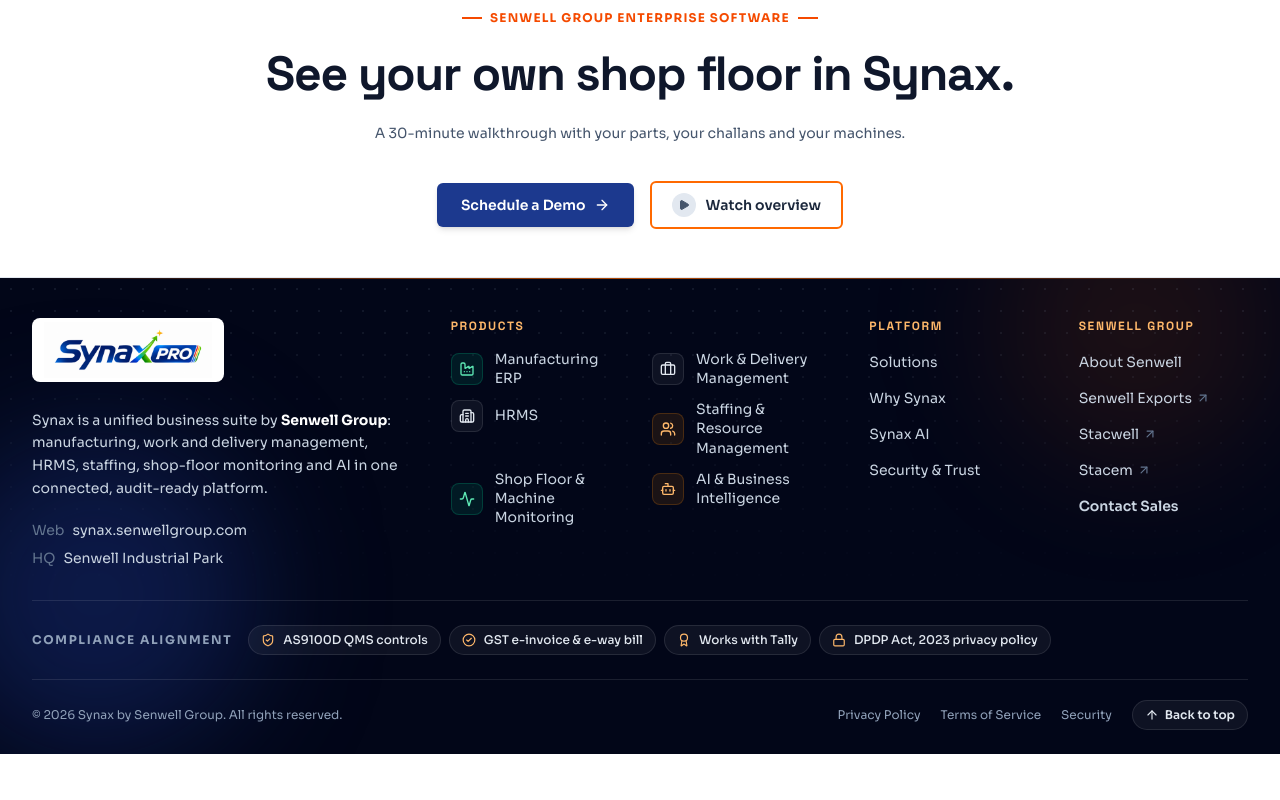
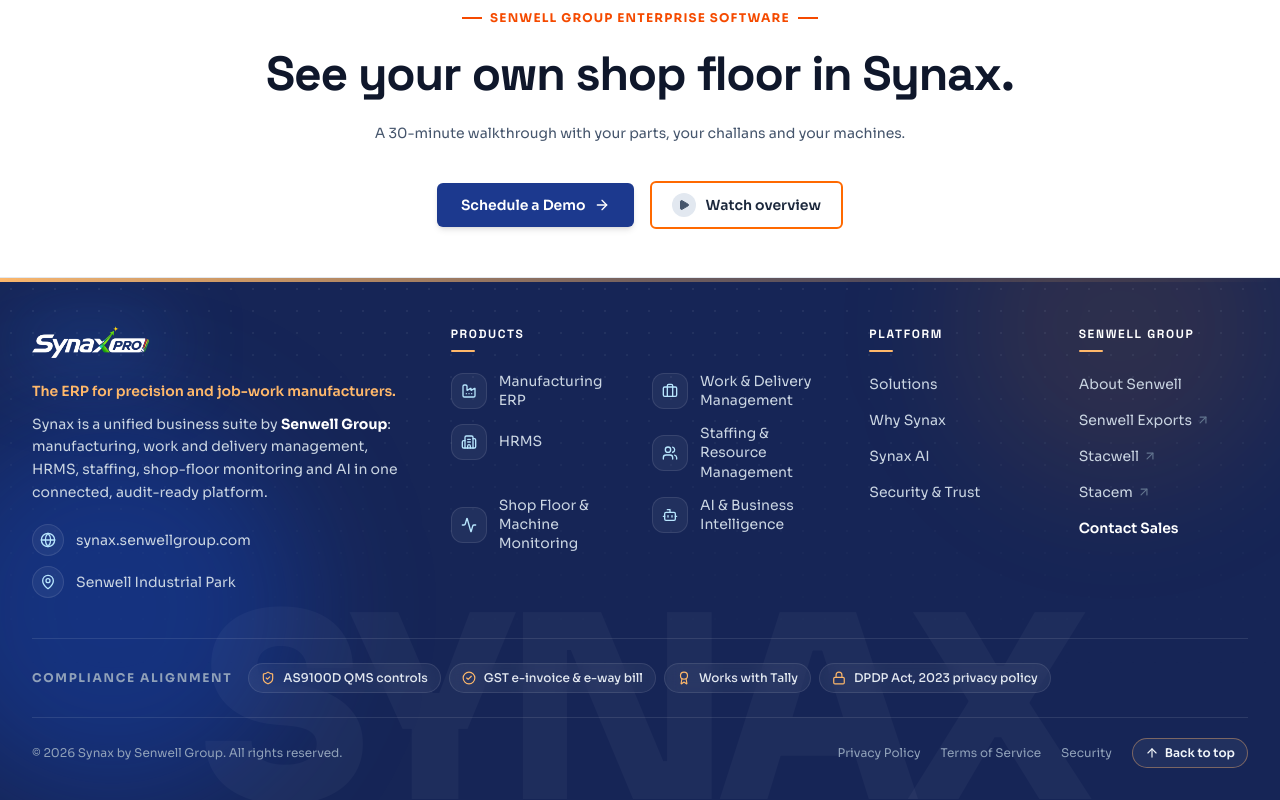
Before and after one commit to VaibhavSontakke-Dev/synax-landing, a Next.js app: page / in a window 1280 px wide. Shown: the part 11101-11901 px from the top of the page. Before the commit the page ends 11855 px from the top, so only its background shows below. Built offline with nearby package versions, Linux system fonts and the light colour scheme.

Commit message:
logo updated

```diff
--- a/app/erp/_components/home-footer.tsx
+++ b/app/erp/_components/home-footer.tsx
@@ -11,39 +11,40 @@ import {
   Building2,
   CheckCircle2,
   Factory,
+  Globe,
   Lock,
+  MapPin,
   ShieldCheck,
   Users,
 } from "lucide-react";
 import Link from "next/link";
 import { useDemo } from "./demo-provider";
 import { hrefFor, type ProductKey } from "../_data/products";
+import { LIVE_POSITIONING } from "../_data/live";
 
 /**
- * Landing-page footer.
+ * Landing-page footer (dark navy).
  *
- * Layout: closing CTA card → 12-col link grid (brand · six products · platform ·
- * company) → compliance chips → legal bar with back-to-top. Everything is real
- * navigation (links/buttons inside labelled <nav>s) and uses the same navy/orange
- * palette and product icon tiles as the header menu and the hero.
+ * Layout: brand column (white Synax PRO logo, positioning line, contact) · six products · platform · company,
+ * then compliance chips and a legal bar with back-to-top. The logo is a white knockout of the brand logo
+ * (`/images/synax-pro-light.png`) so it sits straight on the dark surface, with a soft glow behind it. A faint
+ * "SYNAX" watermark runs along the bottom. Everything is real navigation inside labelled <nav>s.
  */
 
 interface FooterProduct {
   label: string;
   Icon: LucideIcon;
-  /** Dark-surface variant of the colours the Products menu uses for this product. */
-  tile: string;
   key: ProductKey;
 }
 
 // Same destinations as the header's Products menu.
 const PRODUCTS: FooterProduct[] = [
-  { label: "Manufacturing ERP", Icon: Factory, tile: "bg-emerald-400/10 text-emerald-300 border-emerald-400/20", key: "precision" },
-  { label: "Work & Delivery Management", Icon: Briefcase, tile: "bg-white/5 text-slate-200 border-white/10", key: "it" },
-  { label: "HRMS", Icon: Building2, tile: "bg-white/5 text-slate-200 border-white/10", key: "hrms" },
-  { label: "Staffing & Resource Management", Icon: Users, tile: "bg-orange-400/10 text-orange-300 border-orange-400/20", key: "staffing" },
-  { label: "Shop Floor & Machine Monitoring", Icon: Activity, tile: "bg-emerald-400/10 text-emerald-300 border-emerald-400/20", key: "shopfloor" },
-  { label: "AI & Business Intelligence", Icon: Bot, tile: "bg-orange-400/10 text-orange-300 border-orange-400/20", key: "ai" },
+  { label: "Manufacturing ERP", Icon: Factory, key: "precision" },
+  { label: "Work & Delivery Management", Icon: Briefcase, key: "it" },
+  { label: "HRMS", Icon: Building2, key: "hrms" },
+  { label: "Staffing & Resource Management", Icon: Users, key: "staffing" },
+  { label: "Shop Floor & Machine Monitoring", Icon: Activity, key: "shopfloor" },
+  { label: "AI & Business Intelligence", Icon: Bot, key: "ai" },
 ];
 
 const PLATFORM_LINKS = [
@@ -69,80 +70,81 @@ const COMPLIANCE = [
 /** A fixed year: new Date() cannot be read while prerendering a client component. Update each January. */
 const COPYRIGHT_YEAR = 2026;
 
-const linkClass =
-  "rounded-sm text-sm text-slate-300 transition-colors hover:text-orange-300 focus-visible:outline-2 focus-visible:outline-offset-2 focus-visible:outline-orange-300";
+const FOCUS = "focus-visible:outline-2 focus-visible:outline-offset-2 focus-visible:outline-orange-300";
 
-const columnHeading = "mb-4 text-xs font-bold tracking-[0.14em] text-orange-300 uppercase";
+const linkClass = `inline-block rounded-sm text-sm text-slate-300 transition-all duration-200 hover:translate-x-0.5 hover:text-orange-300 ${FOCUS}`;
+
+function ColumnHeading({ children }: { children: React.ReactNode }) {
+  return (
+    <h3 className="mb-5 text-xs font-bold tracking-[0.14em] text-white uppercase">
+      {children}
+      <span className="mt-2 block h-0.5 w-6 rounded-full bg-orange-300" aria-hidden="true" />
+    </h3>
+  );
+}
 
 export function Footer() {
   const { openDemo } = useDemo();
   const onScheduleDemo = () => openDemo();
 
   return (
-    <footer className="relative isolate overflow-hidden bg-slate-950 text-slate-300">
-      {/* Decorative: top accent line, soft glows, fine dot grid */}
+    <footer className="relative isolate overflow-hidden bg-blue-950 text-slate-300">
+      {/* Decorative: top accent line, glows, fine dot grid, big faint wordmark */}
       <div className="pointer-events-none absolute inset-0 -z-10" aria-hidden="true">
-        <div className="absolute inset-x-0 top-0 h-px bg-gradient-to-r from-transparent via-orange-500/70 to-transparent" />
-        <div className="absolute -top-24 right-0 h-72 w-72 rounded-full bg-orange-500/10 blur-3xl" />
-        <div className="absolute bottom-0 -left-16 h-80 w-80 rounded-full bg-blue-900/40 blur-3xl" />
-        <div className="absolute inset-0 [background-image:radial-gradient(rgba(148,163,184,0.12)_1px,transparent_1px)] [background-size:22px_22px] [mask-image:linear-gradient(to_bottom,#000,transparent_70%)]" />
+        <div className="absolute inset-x-0 top-0 h-1 bg-gradient-to-r from-orange-300 via-orange-300/40 to-transparent" />
+        <div className="absolute -top-28 right-0 size-80 rounded-full bg-orange-400/10 blur-3xl" />
+        <div className="absolute bottom-0 -left-20 size-96 rounded-full bg-blue-600/25 blur-3xl" />
+        <div className="absolute inset-0 [background-image:radial-gradient(rgba(148,163,184,0.12)_1px,transparent_1px)] [background-size:22px_22px] [mask-image:linear-gradient(to_bottom,#000,transparent_75%)]" />
+        <p className="absolute right-0 -bottom-10 left-0 text-center text-[clamp(6rem,20vw,16rem)] leading-none font-black tracking-tighter text-white/[0.035] select-none">
+          SYNAX
+        </p>
       </div>
 
-      <div className="mx-auto max-w-7xl px-4 pt-10 pb-24 sm:px-6 lg:px-8 lg:pb-6">
-        {/* 2. Link grid */}
+      <div className="mx-auto max-w-7xl px-4 pt-12 pb-24 sm:px-6 lg:px-8 lg:pb-8">
         <div className="grid gap-10 lg:grid-cols-12">
           {/* Brand */}
           <div className="lg:col-span-4">
-            <Link
-              href="/erp"
-              aria-label="Synax by Senwell — home"
-              className="inline-block rounded-lg bg-white px-3 py-1 focus-visible:outline-2 focus-visible:outline-offset-2 focus-visible:outline-orange-300"
-            >
+            <Link href="/erp" aria-label="Synax by Senwell — home" className={`relative inline-block rounded-lg ${FOCUS}`}>
+              <span className="absolute -inset-x-6 -inset-y-4 -z-10 rounded-full bg-blue-500/20 blur-2xl" aria-hidden="true" />
               {/* eslint-disable-next-line @next/next/no-img-element */}
-              <img src="/images/SYNAX_PRO.svg" alt="" width={2048} height={682} className="h-14 w-auto object-contain" />
+              <img src="/images/synax-pro-light.png" alt="" width={900} height={247} className="h-8 w-auto object-contain" />
             </Link>
-            <p className="mt-5 max-w-sm text-sm leading-relaxed text-slate-300">
+            <p className="mt-4 text-sm font-semibold text-orange-300">{LIVE_POSITIONING.headline}</p>
+            <p className="mt-3 max-w-sm text-sm leading-relaxed text-slate-300">
               Synax is a unified business suite by <strong className="text-white">Senwell Group</strong>: manufacturing,
               work and delivery management, HRMS, staffing, shop-floor monitoring and AI in one connected,
               audit-ready platform.
             </p>
-            <dl className="mt-5 space-y-2 text-sm">
-              <div className="flex gap-2">
-                <dt className="text-slate-500">Web</dt>
-                <dd>
-                  <a
-                    href="https://synax.senwellgroup.com"
-                    target="_blank"
-                    rel="noopener noreferrer"
-                    className={linkClass}
-                  >
-                    synax.senwellgroup.com
-                  </a>
-                </dd>
-              </div>
-              <div className="flex gap-2">
-                <dt className="text-slate-500">HQ</dt>
-                <dd className="text-slate-300">Senwell Industrial Park</dd>
-              </div>
-            </dl>
+            <ul className="mt-5 space-y-2.5 text-sm">
+              <li className="flex items-center gap-3">
+                <span className="flex size-8 shrink-0 items-center justify-center rounded-full border border-white/10 bg-white/5 text-sky-200">
+                  <Globe className="size-4" aria-hidden="true" />
+                </span>
+                <a href="https://synax.senwellgroup.com" target="_blank" rel="noopener noreferrer" className={`${linkClass} hover:translate-x-0`}>
+                  synax.senwellgroup.com
+                  <span className="sr-only">(opens in a new tab)</span>
+                </a>
+              </li>
+              <li className="flex items-center gap-3">
+                <span className="flex size-8 shrink-0 items-center justify-center rounded-full border border-white/10 bg-white/5 text-sky-200">
+                  <MapPin className="size-4" aria-hidden="true" />
+                </span>
+                <span className="text-slate-300">Senwell Industrial Park</span>
+              </li>
+            </ul>
           </div>
 
           {/* Products */}
           <nav aria-label="Synax products" className="lg:col-span-4">
-            <h3 className={columnHeading}>Products</h3>
-            <ul className="grid gap-x-6 gap-y-3 sm:grid-cols-2">
+            <ColumnHeading>Products</ColumnHeading>
+            <ul className="grid gap-x-6 gap-y-3.5 sm:grid-cols-2">
               {PRODUCTS.map((p) => (
                 <li key={p.label}>
-                  <Link
-                    href={hrefFor(p.key)}
-                    className="group flex w-full items-center gap-3 rounded-md text-left focus-visible:outline-2 focus-visible:outline-offset-2 focus-visible:outline-orange-300"
-                  >
-                    <span className={`flex size-8 shrink-0 items-center justify-center rounded-lg border ${p.tile}`}>
+                  <Link href={hrefFor(p.key)} className={`group flex w-full items-center gap-3 rounded-md text-left ${FOCUS}`}>
+                    <span className="flex size-9 shrink-0 items-center justify-center rounded-xl border border-white/10 bg-white/5 text-sky-200 transition-colors group-hover:border-orange-300/50 group-hover:bg-orange-300/10 group-hover:text-orange-300">
                       <p.Icon className="size-4" aria-hidden="true" />
                     </span>
-                    <span className="text-sm leading-snug text-slate-300 transition-colors group-hover:text-orange-300">
-                      {p.label}
-                    </span>
+                    <span className="text-sm leading-snug text-slate-300 transition-colors group-hover:text-orange-300">{p.label}</span>
                   </Link>
                 </li>
               ))}
@@ -151,7 +153,7 @@ export function Footer() {
 
           {/* Platform */}
           <nav aria-label="Platform" className="lg:col-span-2">
-            <h3 className={columnHeading}>Platform</h3>
+            <ColumnHeading>Platform</ColumnHeading>
             <ul className="space-y-3">
               {PLATFORM_LINKS.map((l) => (
                 <li key={l.label}>
@@ -165,7 +167,7 @@ export function Footer() {
 
           {/* Company */}
           <nav aria-label="Company" className="lg:col-span-2">
-            <h3 className={columnHeading}>Senwell Group</h3>
+            <ColumnHeading>Senwell Group</ColumnHeading>
             <ul className="space-y-3">
               <li>
                 <Link href="/erp#senwell" className={linkClass}>
@@ -182,7 +184,7 @@ export function Footer() {
                 </li>
               ))}
               <li>
-                <button type="button" onClick={onScheduleDemo} className={`${linkClass} cursor-pointer text-left font-semibold`}>
+                <button type="button" onClick={onScheduleDemo} className={`${linkClass} cursor-pointer text-left font-semibold text-white`}>
                   Contact Sales
                 </button>
               </li>
@@ -190,14 +192,14 @@ export function Footer() {
           </nav>
         </div>
 
-        {/* 3. Compliance alignment */}
-        <div className="mt-8 flex flex-col gap-4 border-t border-white/10 pt-6 lg:flex-row lg:items-center">
+        {/* Compliance alignment */}
+        <div className="mt-10 flex flex-col gap-4 border-t border-white/10 pt-6 lg:flex-row lg:items-center">
           <p className="shrink-0 text-xs font-bold tracking-[0.14em] text-slate-400 uppercase">Compliance alignment</p>
           <ul className="flex flex-wrap gap-2">
             {COMPLIANCE.map(({ Icon, label }) => (
               <li
                 key={label}
-                className="flex items-center gap-2 rounded-full border border-white/10 bg-white/5 px-3 py-1.5 text-xs font-medium text-slate-200"
+                className="flex items-center gap-2 rounded-full border border-white/10 bg-white/5 px-3 py-1.5 text-xs font-medium text-slate-200 backdrop-blur-sm"
               >
                 <Icon className="size-3.5 text-orange-300" aria-hidden="true" />
                 {label}
@@ -206,7 +208,7 @@ export function Footer() {
           </ul>
         </div>
 
-        {/* 4. Legal bar */}
+        {/* Legal bar */}
         <div className="mt-6 flex flex-col items-center justify-between gap-4 border-t border-white/10 pt-5 text-xs text-slate-400 sm:flex-row">
           <p>© {COPYRIGHT_YEAR} Synax by Senwell Group. All rights reserved.</p>
           <nav aria-label="Legal" className="flex flex-wrap items-center justify-center gap-x-5 gap-y-2">
@@ -214,7 +216,7 @@ export function Footer() {
               href="https://synax.senwellgroup.com/privacy"
               target="_blank"
               rel="noopener noreferrer"
-              className="rounded-sm transition-colors hover:text-orange-300 focus-visible:outline-2 focus-visible:outline-offset-2 focus-visible:outline-orange-300"
+              className={`rounded-sm transition-colors hover:text-orange-300 ${FOCUS}`}
             >
               Privacy Policy
             </a>
@@ -222,20 +224,17 @@ export function Footer() {
               href="https://synax.senwellgroup.com/terms"
               target="_blank"
               rel="noopener noreferrer"
-              className="rounded-sm transition-colors hover:text-orange-300 focus-visible:outline-2 focus-visible:outline-offset-2 focus-visible:outline-orange-300"
+              className={`rounded-sm transition-colors hover:text-orange-300 ${FOCUS}`}
             >
               Terms of Service
             </a>
-            <Link
-              href="/security"
-              className="rounded-sm transition-colors hover:text-orange-300 focus-visible:outline-2 focus-visible:outline-offset-2 focus-visible:outline-orange-300"
-            >
+            <Link href="/security" className={`rounded-sm transition-colors hover:text-orange-300 ${FOCUS}`}>
               Security
             </Link>
             <button
               type="button"
               onClick={() => window.scrollTo({ top: 0, behavior: "smooth" })}
-              className="flex cursor-pointer items-center gap-1.5 rounded-full border border-white/10 bg-white/5 px-3 py-1.5 font-semibold text-slate-200 transition-colors hover:border-orange-400/40 hover:text-orange-300 focus-visible:outline-2 focus-visible:outline-offset-2 focus-visible:outline-orange-300"
+              className={`flex cursor-pointer items-center gap-1.5 rounded-full border border-orange-300/40 bg-white/5 px-3 py-1.5 font-semibold text-slate-100 transition-colors hover:border-orange-300 hover:bg-orange-300/10 hover:text-orange-300 ${FOCUS}`}
             >
               <ArrowUp className="size-3.5" aria-hidden="true" />
               Back to top
--- a/app/erp/_components/site-nav.tsx
+++ b/app/erp/_components/site-nav.tsx
@@ -131,7 +131,7 @@ export function SiteNav() {
               alt=""
               width={2048}
               height={682}
-              className="-my-3 h-14 w-auto object-contain transition-transform duration-200 group-hover:scale-[1.02] sm:h-16"
+              className="-my-3 h-11 w-auto object-contain transition-transform duration-200 group-hover:scale-[1.02] sm:h-12"
             />
           </Link>
 
```
Also changed, not shown: public/images/synax-pro-light.png (added), 1 other file (tests, documents, lock files or other folders).
